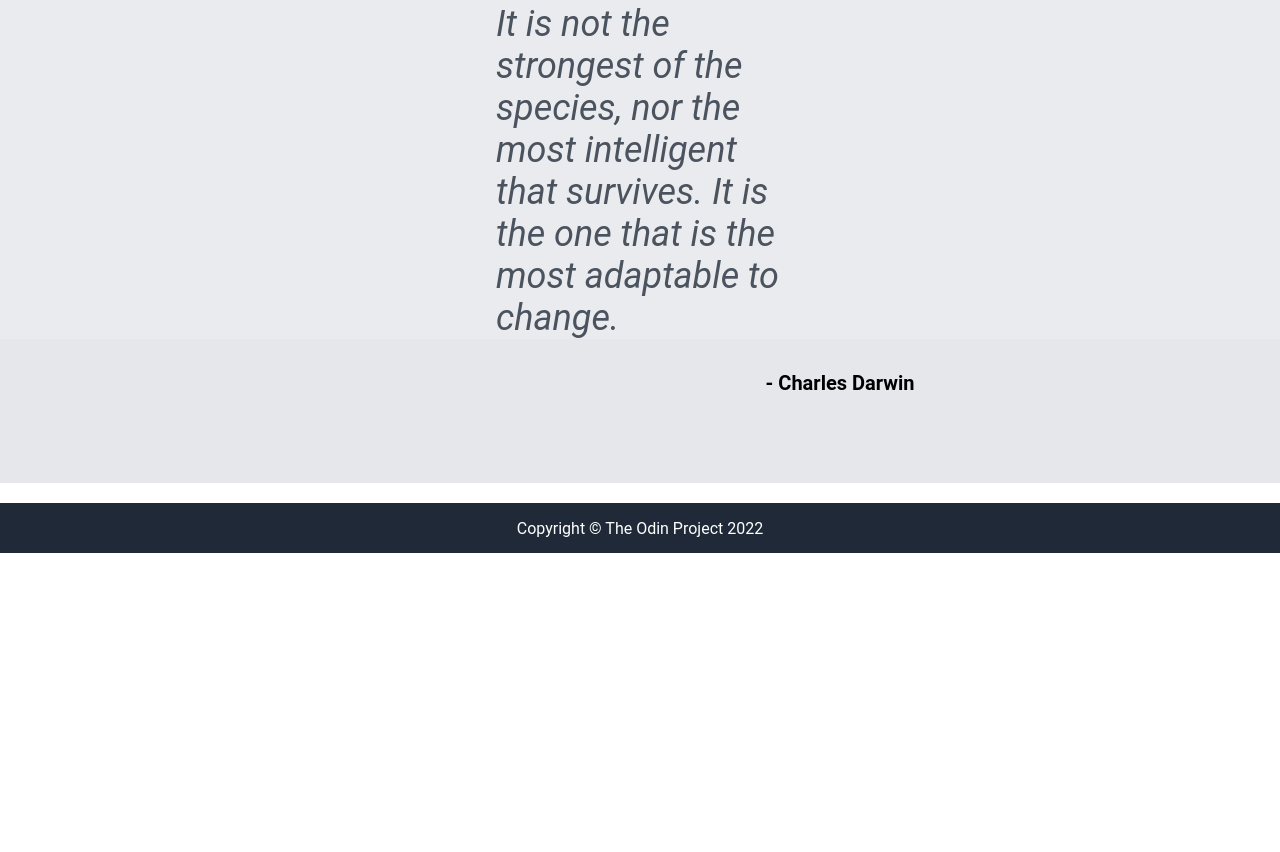
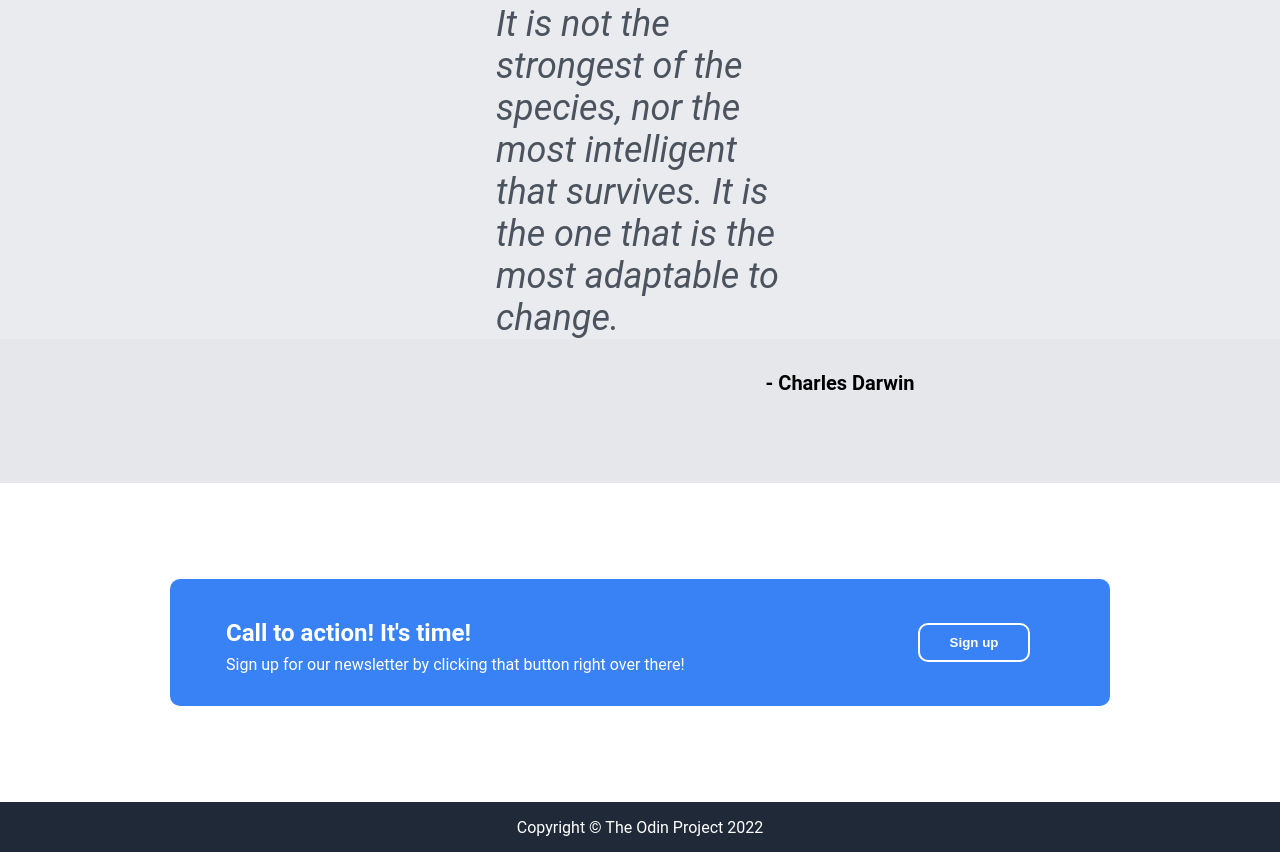
Before and after one commit to pequito193/landing-page, a plain HTML site: page index.html in a window 1280 px wide. Shown: the part 1347-2199 px from the top of the page. Before the commit the page ends 1900 px from the top, so only its background shows below. Drawn offline with Linux system fonts and the light colour scheme.

Commit message:
Finish call to action sign up button section

```diff
--- a/index.html
+++ b/index.html
@@ -49,6 +49,13 @@
         </ul>
         <p class="p2"><em>It is not the strongest of the species, nor the most intelligent that survives. It is the one that is the most adaptable to change.</em></p>
         <p class="p3"> - Charles Darwin</p>
+        <ul class="signup-container">
+            <li class="text-container">
+                <p class="p4">Call to action! It's time!</p>
+                <p class="p5">Sign up for our newsletter by clicking that button right over there!</p>
+            </li>
+            <li><button class="button2">Sign up</button></li>
+        </ul>
         <footer>Copyright © The Odin Project 2022</footer>
     </body>
 </html>
--- a/style.css
+++ b/style.css
@@ -136,6 +136,41 @@ ul img {
     padding: 32px 0 88px 400px;
 }
 
+.signup-container {
+    background-color: #3882F6;
+    display: flex;
+    justify-content: space-between;
+    align-items: center;
+    width: 900px;
+    margin: 96px auto 96px auto;
+    border-radius: 10px;
+}
+
+.text-container {
+    display: flex;
+    flex-direction: column;
+    justify-content: center;
+    color: white;
+    padding: 16px;
+}
+
+.p4 {
+    font-size: 24px;
+    font-weight: bolder;
+    margin-right: auto;
+    margin-bottom: 4px;
+}
+
+.p5 {
+    font-size: 16px;
+    margin-top: 4px;
+}
+
+.button2 {
+    border: 2px solid white;
+    margin-right: 80px;
+}
+
 footer {
     background-color: #1F2937;
     display: flex;
```
